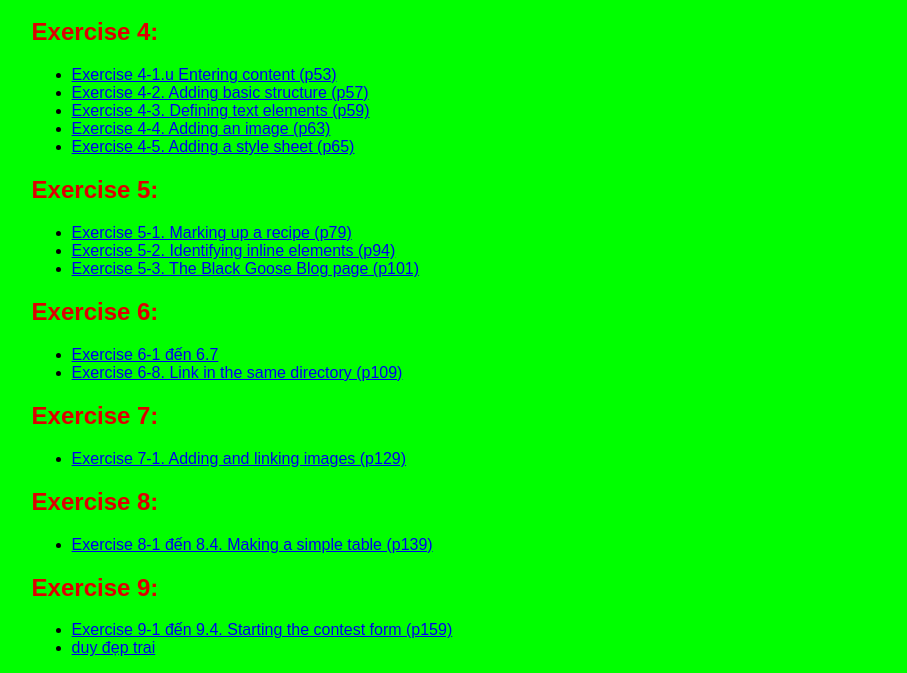
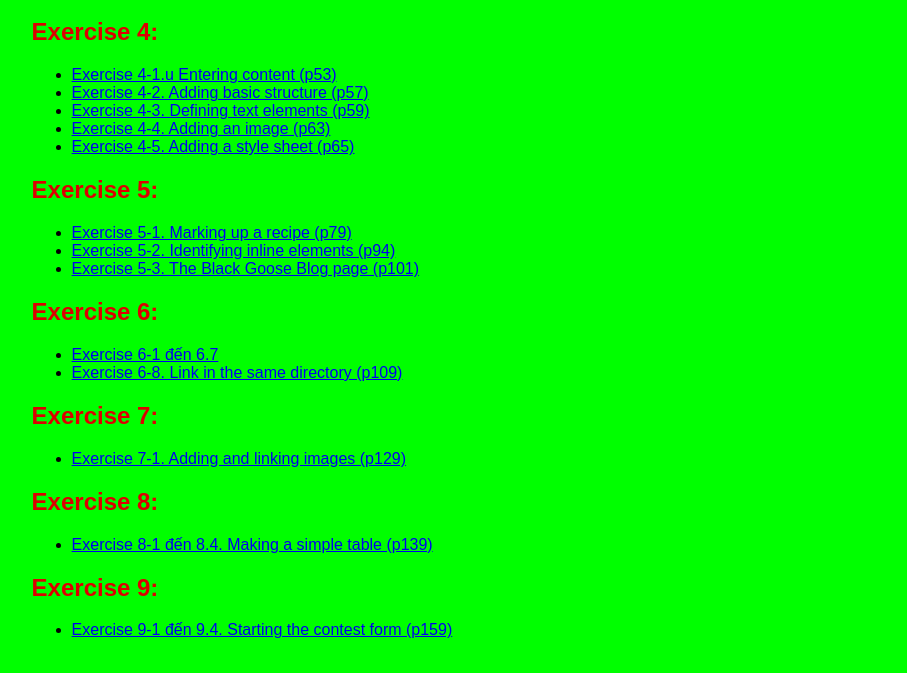
Before and after one commit to duyctk42/duyctk42.github.io, a plain HTML site: page index.html in a window 1280 px wide. Shown: the part 446-1119 px from the top of the page, without its empty margins (186-1093 px from the left). Drawn offline with Linux system fonts and the light colour scheme.

Commit message:
Update index.html

```diff
--- a/index.html
+++ b/index.html
@@ -62,7 +62,6 @@ h2 {
 	<h2> Exercise 9: </h2>
 	<ul>
 		<li> <a href="Exercise_9.1 đến 9.4.html"> Exercise 9-1 đến 9.4. Starting the contest form (p159) </a> </li>
-	<li> <a href="fafas.html"> duy đẹp trai </a> </li>
 
 	</ul>
 
```
